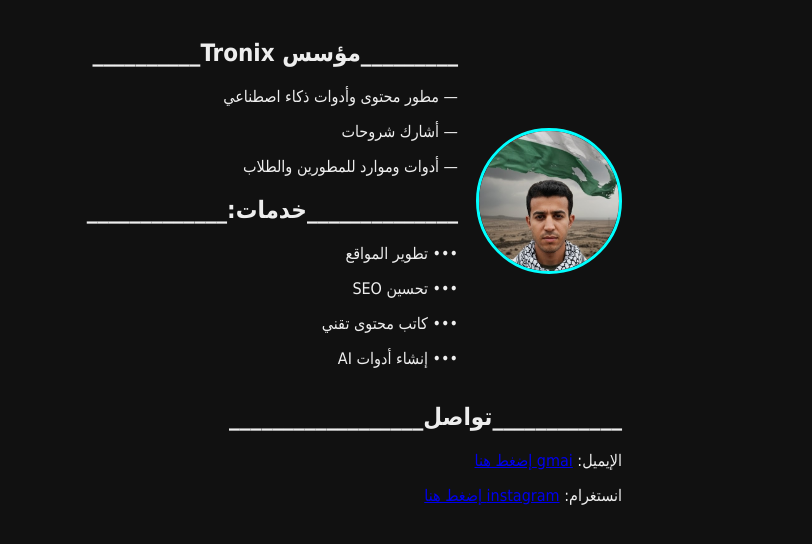
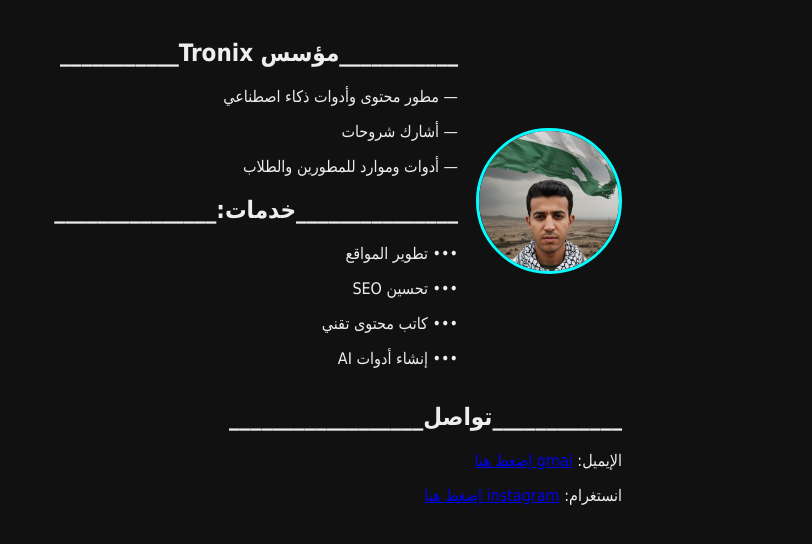
Before and after one commit to Techno-Tronix31/Tronix.Ai, a plain HTML site: page about.html in a window 1280 px wide. Shown: the part 158-702 px from the top of the page, without its empty margins (468-1280 px from the left). Drawn offline with Linux system fonts and the light colour scheme.

Commit message:
Update about.html

```diff
--- a/about.html
+++ b/about.html
@@ -20,13 +20,13 @@
     <section style="display:flex;gap:18px;align-items:center;flex-wrap:wrap">
       <img src="1000079094 (1).jpg" alt="Ilyes Elmana">
       <div>
-        <h2><strong>_________مؤسس Tronix__________</strong></h2>
+        <h2><strong>___________مؤسس Tronix___________</strong></h2>
         <p> — مطور محتوى وأدوات ذكاء اصطناعي</p>
          <p> — أشارك شروحات</p>
           <p> — أدوات وموارد للمطورين والطلاب</p>
 
 
-        <h2><strong>______________خدمات:_____________</strong></h2>
+        <h2><strong>_______________خدمات:_______________</strong></h2>
          <p>••• تطوير المواقع</p>
          <p>••• تحسين SEO</p>
          <p>••• كاتب محتوى تقني</p>
```
